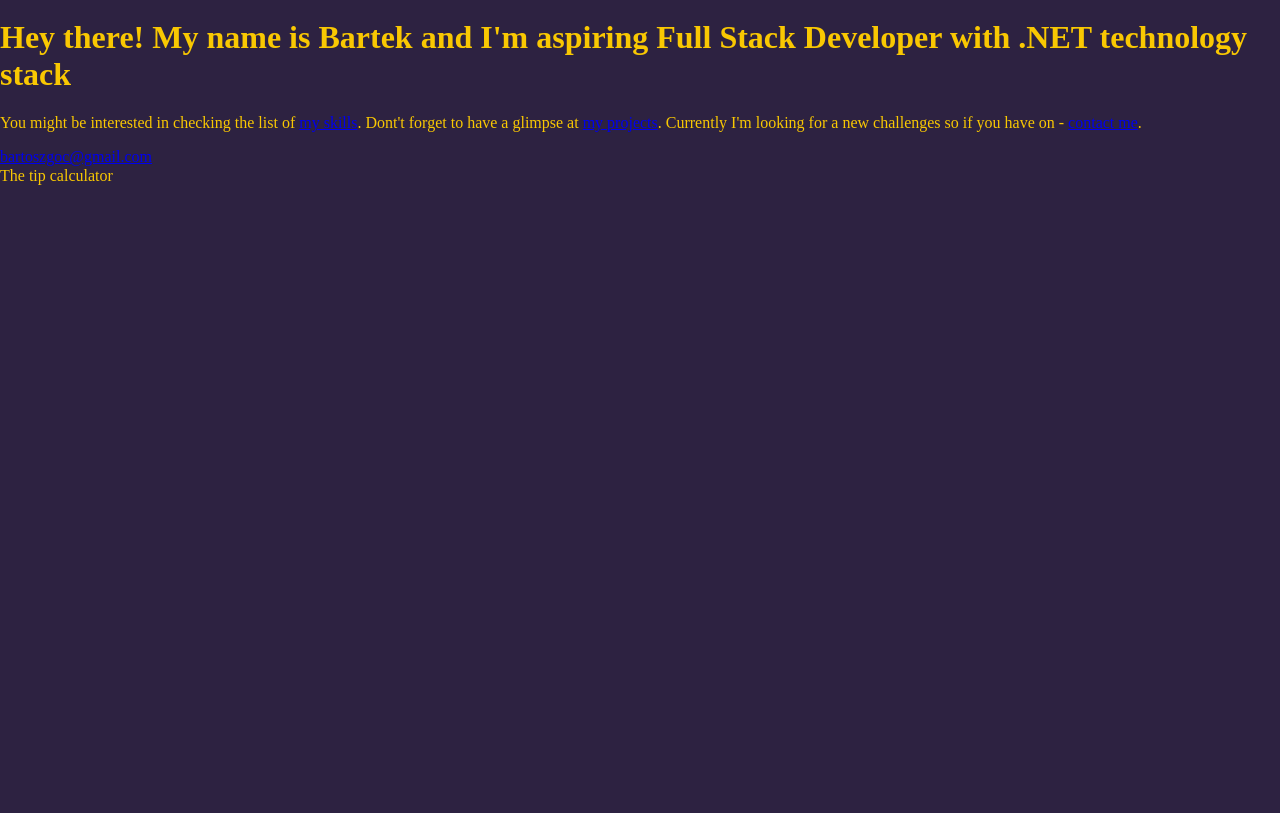
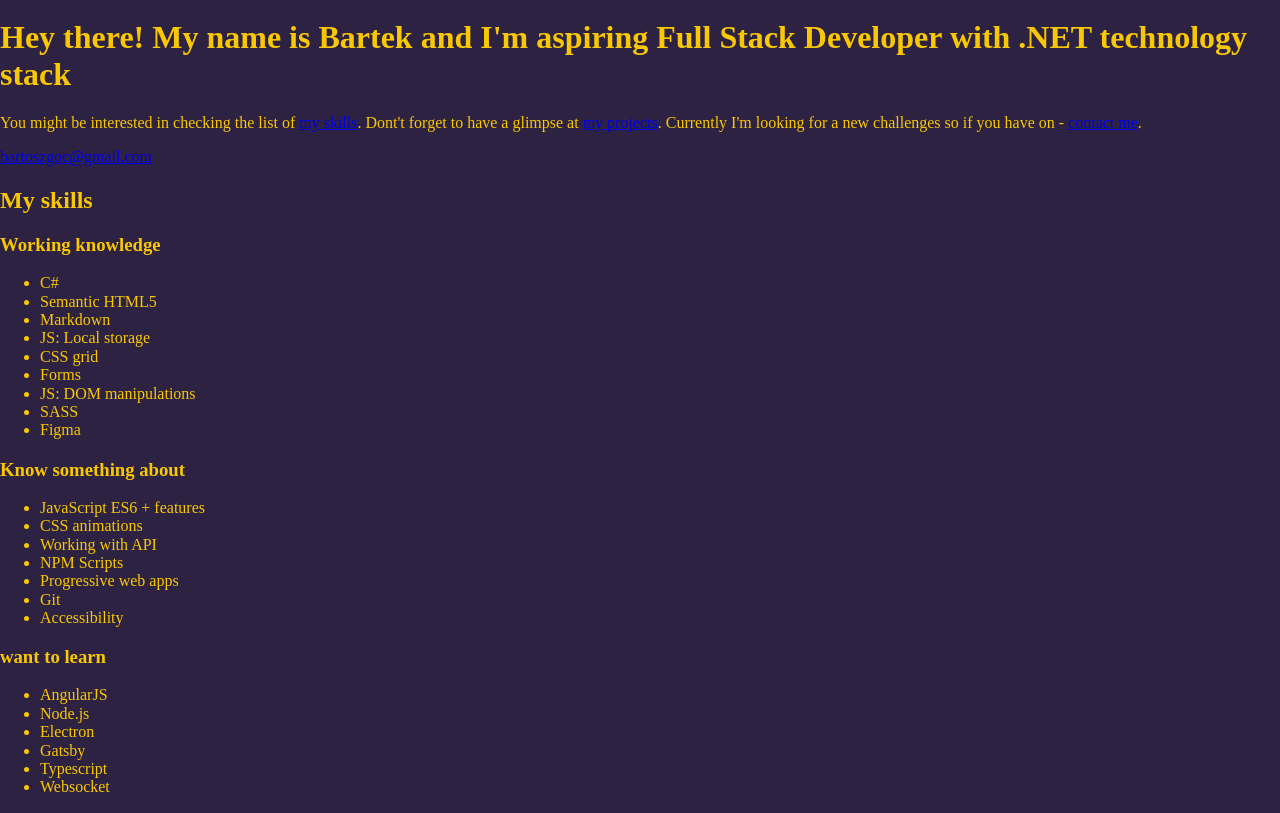
Before and after one commit to bartoszgoc/bartoszgoc.github.io, a website: page src/content/index.html in a window 1280 px wide. Shown: the part 21-834 px from the top of the page. Before the commit the page ends 800 px from the top, so only its background shows below. Drawn offline with nearby package versions, Linux system fonts and the light colour scheme; files that its build step writes are made by us from their sources; files whose address does not match are found by name.

Commit message:
feat: skills sections markup

```diff
--- a/src/content/index.html
+++ b/src/content/index.html
@@ -15,13 +15,53 @@
       <img src="" class="hero__image" alt="ja" />
       <h1 class="hero__title">Hey there! My name is Bartek and I'm aspiring Full Stack Developer with .NET technology
         stack</h1>
-      <p class="hero__description">You might be interested in checking the list of <a class="hero__link" href="#">my
+      <p class="hero__description">You might be interested in checking the list of <a class="hero__link" href="#my-skills">my
           skills</a>. Dont't forget to have a glimpse at <a class="hero__link" href="#">my projects</a>. Currently I'm
         looking for a new challenges so if you have on - <a class="hero__link" href="#">contact me</a>. </p>
-        <a class="hero__link" href="bartoszgoc@gmail.com">bartoszgoc@gmail.com</a>
+      <a class="hero__link" href="bartoszgoc@gmail.com">bartoszgoc@gmail.com</a>
+    </section>
+    <section id="my-skills" class="skills">
+      <h2 class="skills__title">My skills
+      </h2>
+      <section class="skills-list">
+        <h3 class="skills-list__title">Working knowledge</h3>
+        <ul class="skills-list__list">
+          <li class="skills-list__item">C#</li>
+          <li class="skills-list__item">Semantic HTML5</li>
+          <li class="skills-list__item">Markdown</li>
+          <li class="skills-list__item">JS: Local storage</li>
+          <li class="skills-list__item">CSS grid</li>
+          <li class="skills-list__item">Forms</li>
+          <li class="skills-list__item">JS: DOM manipulations</li>
+          <li class="skills-list__item">SASS</li>
+          <li class="skills-list__item">Figma</li>
+        </ul>
+      </section>
+      <section class="skills-list">
+          <h3 class="skills-list__title">Know something about</h3>
+          <ul class="skills-list__list">
+            <li class="skills-list__item">JavaScript ES6 + features</li>
+            <li class="skills-list__item">CSS animations</li>
+            <li class="skills-list__item">Working with API</li>
+            <li class="skills-list__item">NPM Scripts</li>
+            <li class="skills-list__item">Progressive web apps</li>
+            <li class="skills-list__item">Git</li>
+            <li class="skills-list__item">Accessibility</li>
+          </ul>
+        </section>
+        <section class="skills-list">
+            <h3 class="skills-list__title">want to learn</h3>
+            <ul class="skills-list__list">
+              <li class="skills-list__item">AngularJS</li>
+              <li class="skills-list__item">Node.js</li>
+              <li class="skills-list__item">Electron</li>
+              <li class="skills-list__item">Gatsby</li>
+              <li class="skills-list__item">Typescript</li>
+              <li class="skills-list__item">Websocket</li>
+            </ul>
+          </section>
     </section>
   </main>
-  <header class="site-header">The tip calculator</header>
   <script src="js/main.js"></script>
 </body>
 
```
